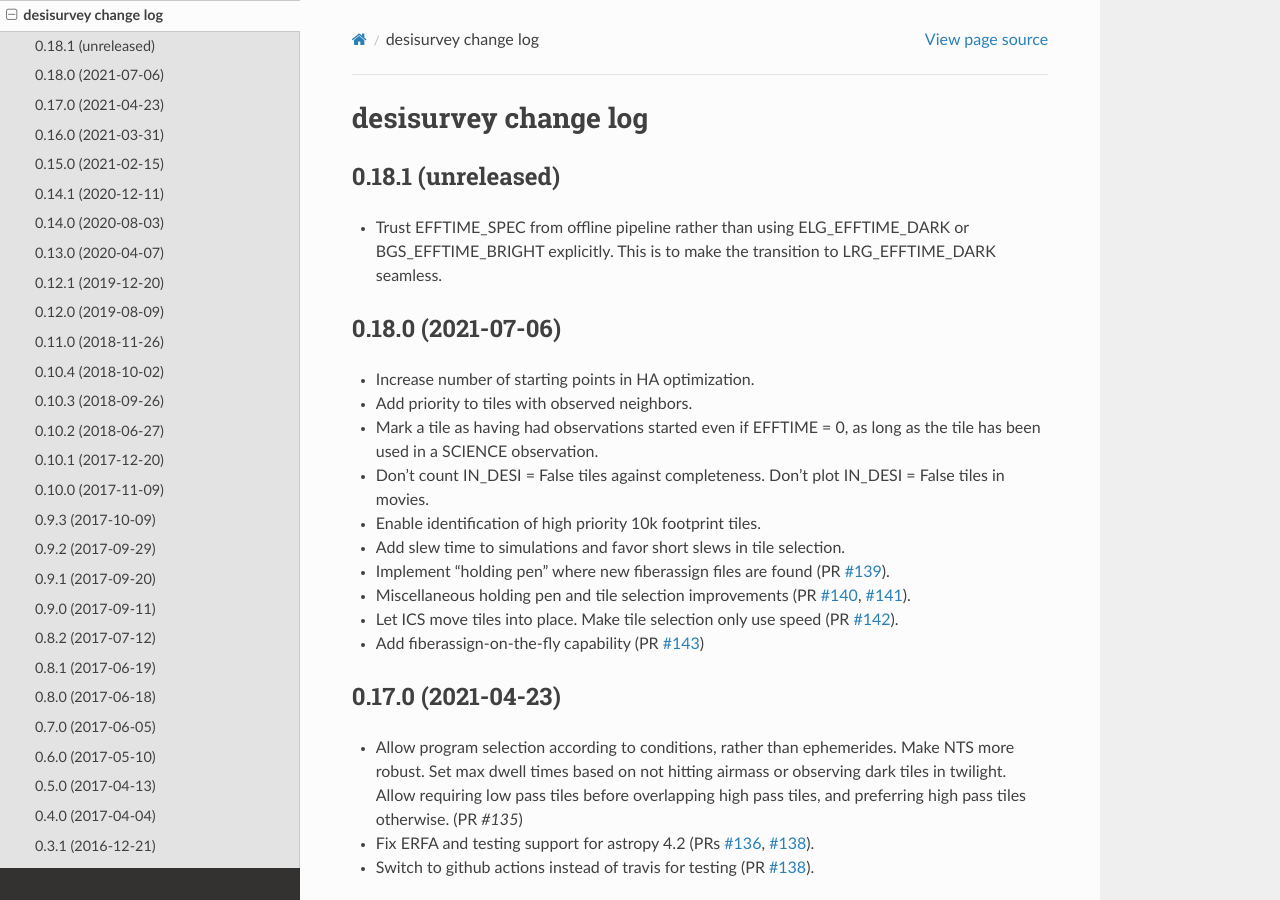
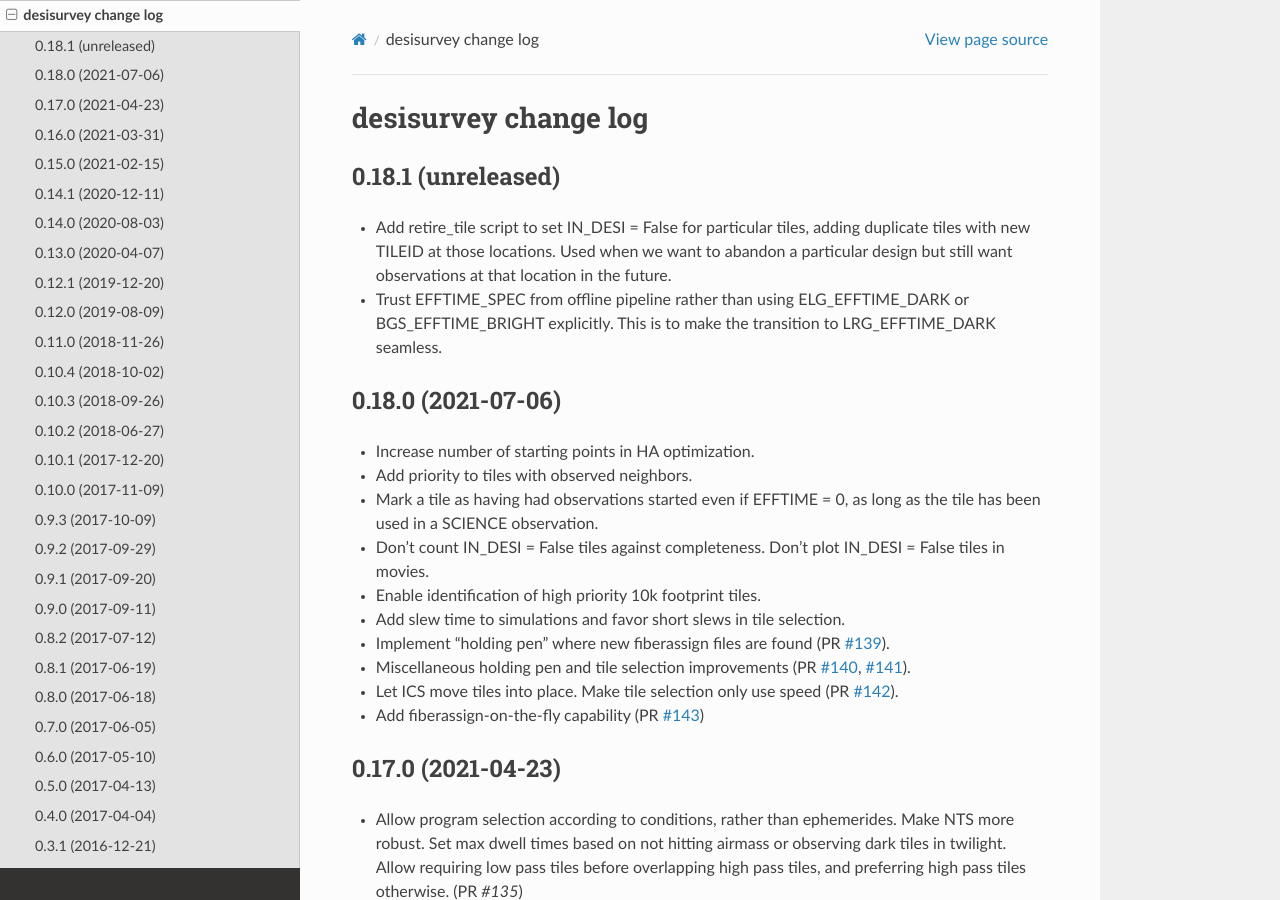
Before and after one commit to desihub/desisurvey, a Sphinx documentation site: the page built from doc/changes.rst, in a window 1280 px wide and 900 px high. Built offline with Sphinx 7.4.7 and the Read the Docs theme 2.0.0, drawn with Linux system fonts in a browser that asks for light colours.

Commit message:
Add tile retirement script.

```diff
--- a/doc/changes.rst
+++ b/doc/changes.rst
@@ -5,6 +5,10 @@ desisurvey change log
 0.18.1 (unreleased)
 -------------------
 
+* Add retire_tile script to set IN_DESI = False for particular tiles,
+  adding duplicate tiles with new TILEID at those locations.  Used
+  when we want to abandon a particular design but still want
+  observations at that location in the future.
 * Trust EFFTIME_SPEC from offline pipeline rather than using
   ELG_EFFTIME_DARK or BGS_EFFTIME_BRIGHT explicitly.  This is to make
   the transition to LRG_EFFTIME_DARK seamless.
```
Also changed, not shown: 1 other file.
